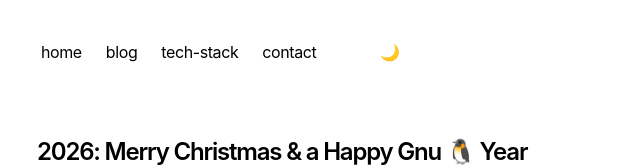
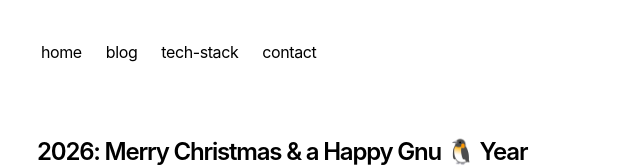
Before and after one commit to MichelleFindlay/lp0.uk, a Next.js app: page /blog/happy-gnu-year in a window 1280 px wide. Shown: the top 167 px of the page, without its empty margins (315-955 px from the left). Built offline with nearby package versions, Linux system fonts and the light colour scheme.

Commit message:
Revert "Addition of Dark/Light mode"
This reverts commit d024d644dd9468abba8d44ae12391aad4c1eb287.

```diff
--- a/app/components/nav.tsx
+++ b/app/components/nav.tsx
@@ -1,5 +1,4 @@
 import Link from 'next/link'
-import { ThemeToggle } from './theme-toggle'
 
 const navItems = {
   '/': {
@@ -37,7 +36,6 @@ export function Navbar() {
               )
             })}
           </div>
-          <ThemeToggle />
         </nav>
       </div>
     </aside>
--- a/app/components/theme-toggle.tsx
+++ /dev/null
@@ -1,31 +0,0 @@
-'use client'
-
-import { useEffect, useState } from 'react'
-
-export function ThemeToggle() {
-  const [theme, setTheme] = useState<'light' | 'dark' | null>(null)
-
-  useEffect(() => {
-    setTheme(
-      document.documentElement.classList.contains('dark') ? 'dark' : 'light'
-    )
-  }, [])
-
-  function toggleTheme() {
-    const next = theme === 'dark' ? 'light' : 'dark'
-    setTheme(next)
-    document.documentElement.classList.remove('light', 'dark')
-    document.documentElement.classList.add(next)
-    localStorage.setItem('theme', next)
-  }
-
-  return (
-    <button
-      onClick={toggleTheme}
-      aria-label="Toggle theme"
-      className="transition-all hover:text-neutral-800 dark:hover:text-neutral-200 flex align-middle relative py-1 px-2 m-1"
-    >
-      {theme === null ? null : theme === 'dark' ? '☀️' : '🌙'}
-    </button>
-  )
-}
--- a/app/global.css
+++ b/app/global.css
@@ -1,6 +1,4 @@
 @import 'tailwindcss';
-
-@custom-variant dark (&:where(.dark, .dark *));
 
 ::selection {
   background-color: #47a3f3;
@@ -20,26 +18,15 @@
 }
 
 @media (prefers-color-scheme: dark) {
-  :root:not(.light) {
+  :root {
     --sh-class: #4c97f8;
     --sh-identifier: white;
     --sh-keyword: #f47067;
     --sh-string: #0fa295;
   }
-  html:not(.light) {
+  html {
     color-scheme: dark;
   }
-}
-
-:root.dark {
-  --sh-class: #4c97f8;
-  --sh-identifier: white;
-  --sh-keyword: #f47067;
-  --sh-string: #0fa295;
-}
-
-html.dark {
-  color-scheme: dark;
 }
 
 html {
--- a/app/layout.tsx
+++ b/app/layout.tsx
@@ -46,20 +46,12 @@ export default function RootLayout({
   return (
     <html
       lang="en"
-      suppressHydrationWarning
       className={cx(
         'text-black bg-white dark:text-white dark:bg-black',
         GeistSans.variable,
         GeistMono.variable
       )}
     >
-      <head>
-        <script
-          dangerouslySetInnerHTML={{
-            __html: `(function(){try{var t=localStorage.getItem('theme');var d=t?t==='dark':window.matchMedia('(prefers-color-scheme: dark)').matches;document.documentElement.classList.add(d?'dark':'light')}catch(e){}})()`,
-          }}
-        />
-      </head>
       <body className="antialiased max-w-xl mx-4 mt-8 lg:mx-auto">
         <main className="flex-auto min-w-0 mt-6 flex flex-col px-2 md:px-0">
           <Navbar />
```
